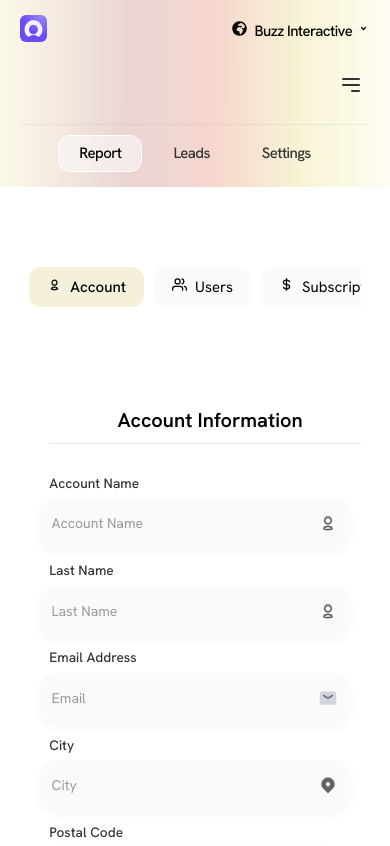
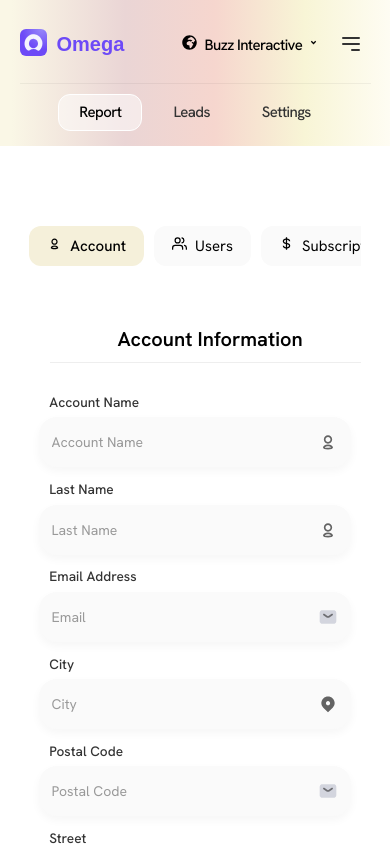
Before and after one commit to Hash-Overflow-bit/Saas-Buzz, a React (Vite) app: page /account in a window 390 px wide. Shown: the top 846 px of the page. Built offline with nearby package versions, Linux system fonts and the light colour scheme.

Commit message:
Fix: corrected icon paths for dashboard search button

```diff
--- a/src/Pages/accounts.css
+++ b/src/Pages/accounts.css
@@ -118,6 +118,7 @@
     background-color: #FFFFFF;
     width: 100%;
     padding-bottom: 50px;
+
 }
 
 /* Panel links */
@@ -170,7 +171,7 @@
 }
 
 .accounts-divider-container {
-    margin-top: 40px;
+    /* margin-top: 40px; */
     margin-bottom: 20px;
     margin-left: 30px;
     /* border: 1px solid; */
@@ -195,6 +196,7 @@
     grid-template-columns: repeat(auto-fill, minmax(300px, 1fr));
     gap: 24px;
     margin-top: 10px;
+    margin-bottom: 50px;
 }
 /* ===== Save Changes Button Containers ===== */
 
@@ -296,8 +298,9 @@
     align-items: center;
     justify-content: center;
     /* border: 1px solid; */
-    width: 100%;
+    width: max-content;
     margin-left: auto;
+
 }
 
 /* RESPONSIVENESS */
@@ -450,7 +453,7 @@
     }
 
     .accounts-header-logo p {
-        display: none;
+        /* display: none; */
     }
 
     .accounts-nav-item-container {
```
